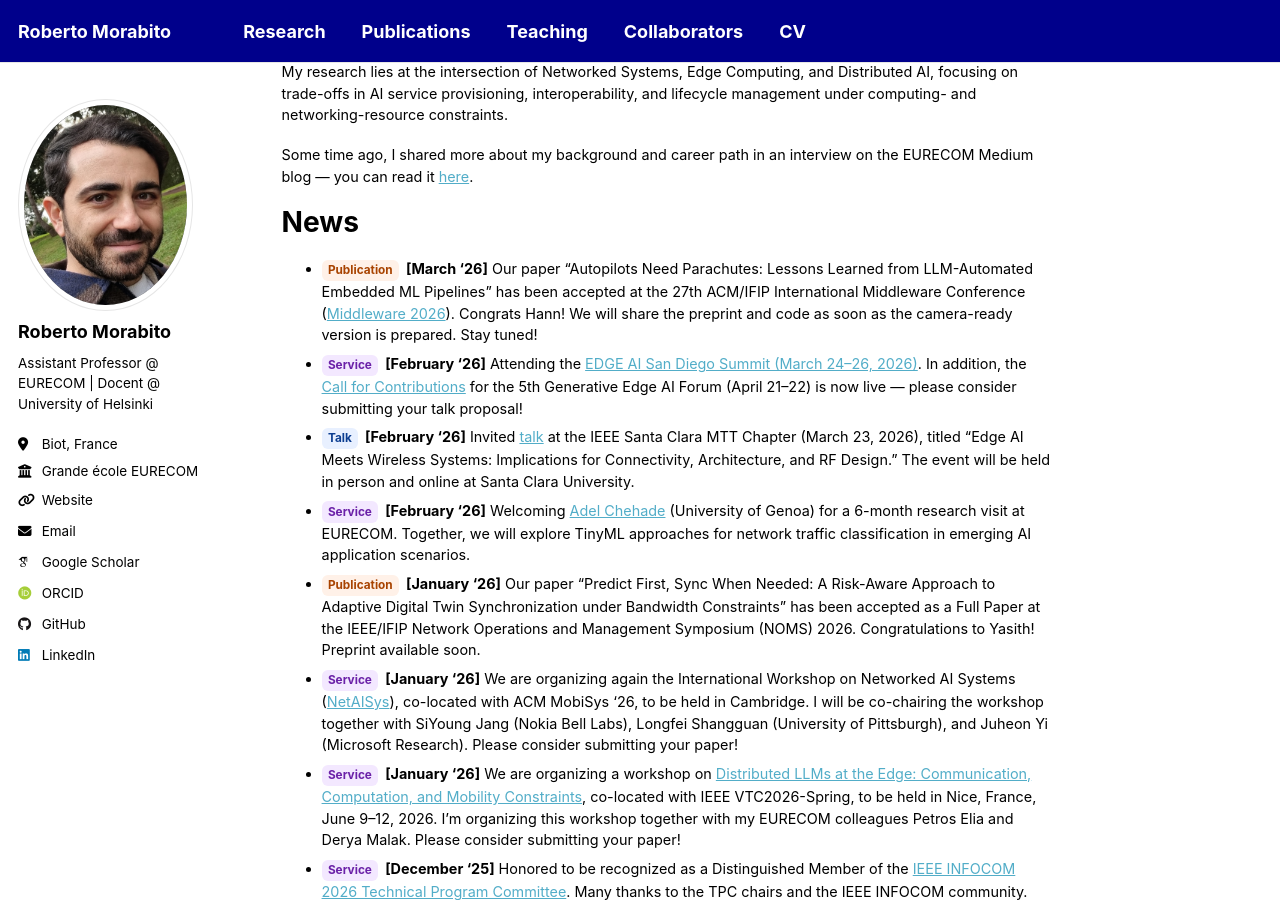
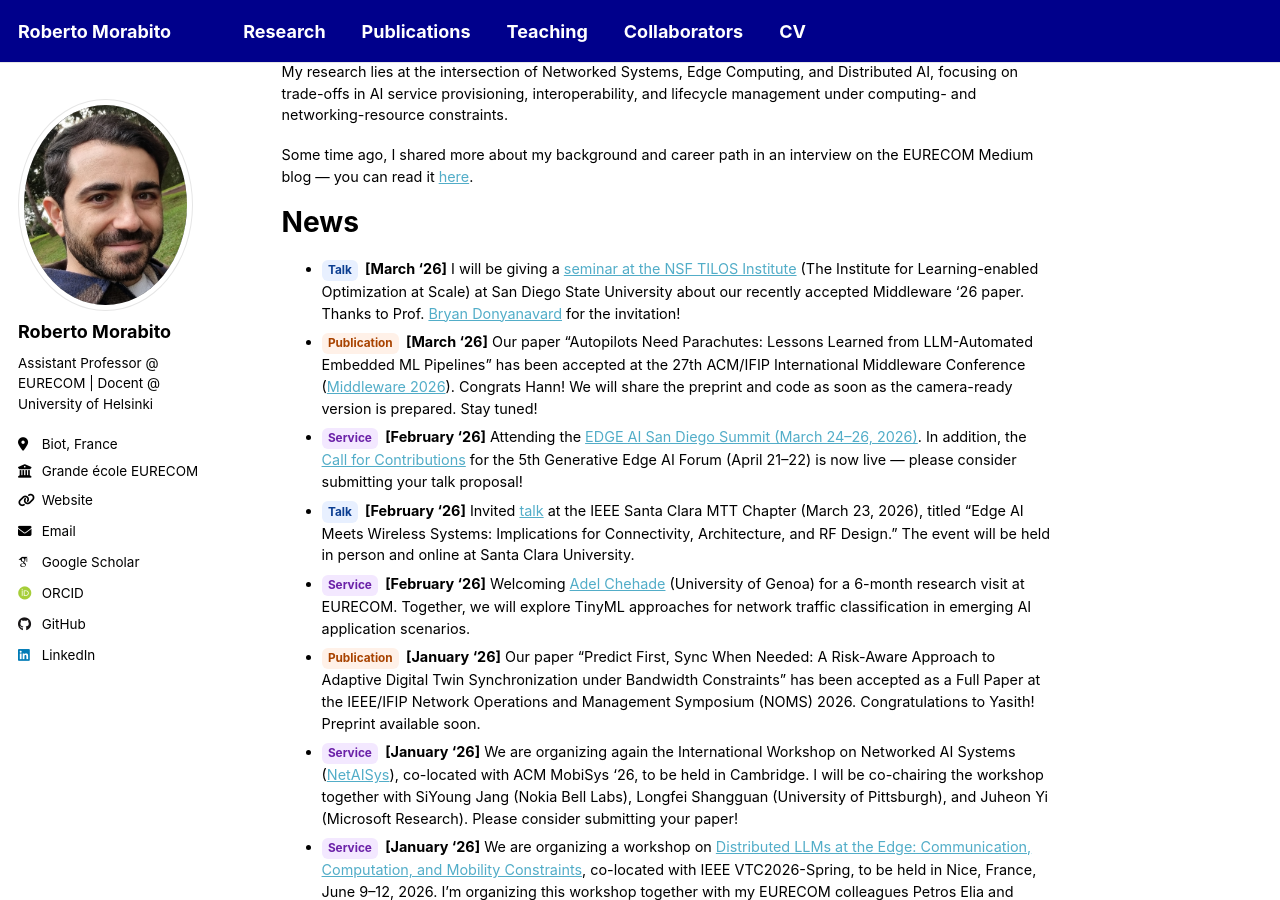
Before and after one commit to robertmora/robertmora.github.io, a Jekyll site: the page built from _pages/about.md, in a window 1280 px wide and 900 px high, scrolled down 439 px. Built offline with Jekyll 4.4.1, drawn with Linux system fonts in a browser that asks for light colours; some web fonts are replaced; a script that is not in the unit is left out.

Commit message:
Update about.md

```diff
--- a/_pages/about.md
+++ b/_pages/about.md
@@ -18,6 +18,7 @@ Some time ago, I shared more about my background and career path in an interview
 
 News
 ======
+- [Talk](){:.tag .tag--talk} **[March '26]** I will be giving a [seminar at the NSF TILOS Institute](https://tilos.ai/event/tilos-sdsu-seminar-autopilots-need-parachutes-reliability-lessons-from-llm-automated-embedded-ai-systems/){:target="_blank"} (The Institute for Learning-enabled Optimization at Scale) at San Diego State University about our recently accepted Middleware '26 paper. Thanks to Prof. [Bryan Donyanavard](https://bryandony.github.io/){:target="_blank"} for the invitation!
 - [Publication](){:.tag .tag--pub} **[March '26]** Our paper "Autopilots Need Parachutes: Lessons Learned from LLM-Automated Embedded ML Pipelines" has been accepted at the 27th ACM/IFIP International Middleware Conference ([Middleware 2026](https://middleware-conf.github.io/2026/){:target="_blank"}). Congrats Hann! We will share the preprint and code as soon as the camera-ready version is prepared. Stay tuned!
 - [Service](){:.tag .tag--service} **[February '26]** Attending the [EDGE AI San Diego Summit (March 24–26, 2026)](https://www.edgeaifoundation.org/events/edge-ai-san-diego-2026){:target="_blank"}.  In addition, the [Call for Contributions](https://cms.tinyml.org/call-for-presentations-v5-generative-edge-ai-forum/){:target="_blank"} for the 5th Generative Edge AI Forum (April 21–22) is now live — please consider submitting your talk proposal!
 - [Talk](){:.tag .tag--talk} **[February '26]** Invited [talk](https://www.eventbrite.com/e/edge-ai-meets-wireless-systems-implications-for-connectivity-rf-design-tickets-1983233094573?aff=oddtdtcreator){:target="_blank"} at the IEEE Santa Clara MTT Chapter (March 23, 2026), titled “Edge AI Meets Wireless Systems: Implications for Connectivity, Architecture, and RF Design.” The event will be held in person and online at Santa Clara University.
```
